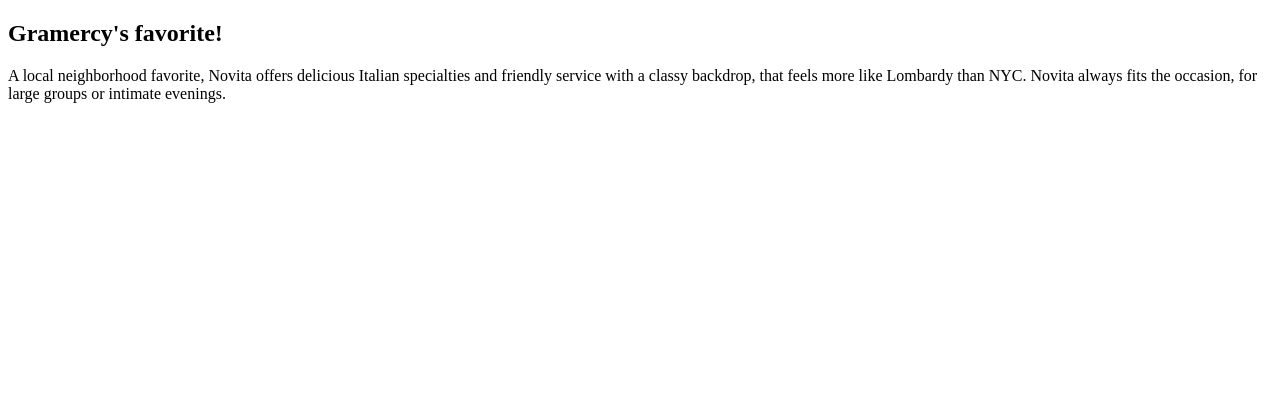
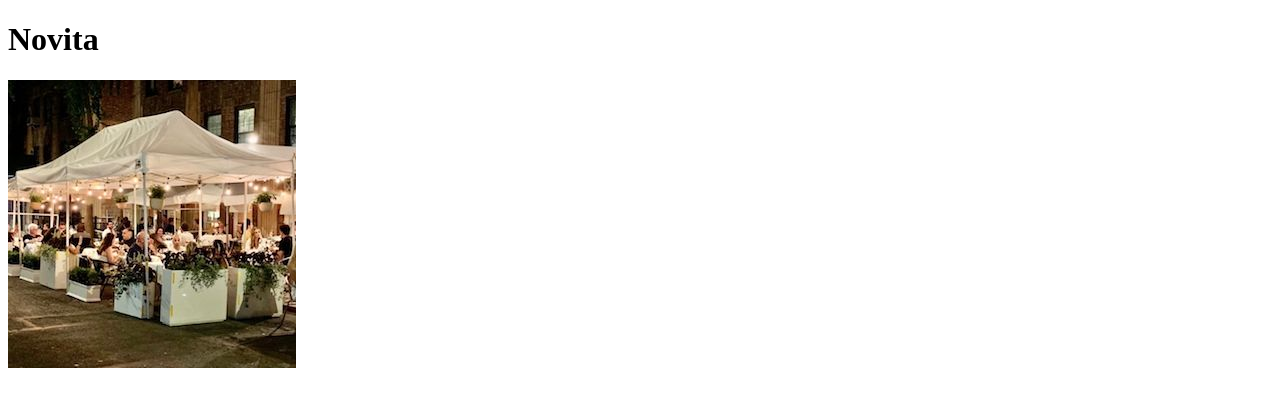
Before and after one commit to MissLiner/restaurant-page, a plain HTML site: page index.html in a window 1280 px wide. Drawn offline with Linux system fonts and the light colour scheme.

```diff
--- a/index.html
+++ b/index.html
@@ -11,12 +11,12 @@
 
   <body>
       <div id="content">
-        <h2>Gramercy's favorite!</h2>
+        <!-- <h2>Gramercy's favorite!</h2> -->
         <!-- <img src="novita_outdoors.jpeg" id="main-img"> -->
-        <p>A local neighborhood favorite, Novita offers delicious Italian specialties and
+        <!-- <p>A local neighborhood favorite, Novita offers delicious Italian specialties and
             friendly service with a classy backdrop, that feels more like Lombardy than NYC.
             Novita always fits the occasion, for large groups or intimate evenings.
-        </p>
+        </p> -->
       </div>
 
   </body>
--- a/main.js
+++ b/main.js
@@ -13,20 +13,96 @@
 /*!**********************!*\
   !*** ./src/index.js ***!
   \**********************/
+/***/ ((__unused_webpack_module, __webpack_exports__, __webpack_require__) => {
+
+"use strict";
+eval("__webpack_require__.r(__webpack_exports__);\n/* harmony import */ var _init_page_load_js__WEBPACK_IMPORTED_MODULE_0__ = __webpack_require__(/*! ./init-page-load.js */ \"./src/init-page-load.js\");\n/* harmony import */ var _init_page_load_js__WEBPACK_IMPORTED_MODULE_0___default = /*#__PURE__*/__webpack_require__.n(_init_page_load_js__WEBPACK_IMPORTED_MODULE_0__);\n\n_init_page_load_js__WEBPACK_IMPORTED_MODULE_0__;\n\n//# sourceURL=webpack://restaurant-page/./src/index.js?");
+
+/***/ }),
+
+/***/ "./src/init-page-load.js":
+/*!*******************************!*\
+  !*** ./src/init-page-load.js ***!
+  \*******************************/
 /***/ (() => {
 
-eval("console.log('Here we go!');\n\n//# sourceURL=webpack://restaurant-page/./src/index.js?");
+eval("let contentDiv = document.getElementById('content')\n\nlet title = document.createElement('h1');\ntitle.textContent = 'Novita';\ncontentDiv.appendChild(title);\n\nlet mainImg = document.createElement('img');\nmainImg.src = 'novita_outdoors.jpeg';\ncontentDiv.appendChild(mainImg);\n\n//# sourceURL=webpack://restaurant-page/./src/init-page-load.js?");
 
 /***/ })
 
 /******/ 	});
 /************************************************************************/
+/******/ 	// The module cache
+/******/ 	var __webpack_module_cache__ = {};
+/******/
+/******/ 	// The require function
+/******/ 	function __webpack_require__(moduleId) {
+/******/ 		// Check if module is in cache
+/******/ 		var cachedModule = __webpack_module_cache__[moduleId];
+/******/ 		if (cachedModule !== undefined) {
+/******/ 			return cachedModule.exports;
+/******/ 		}
+/******/ 		// Create a new module (and put it into the cache)
+/******/ 		var module = __webpack_module_cache__[moduleId] = {
+/******/ 			// no module.id needed
+/******/ 			// no module.loaded needed
+/******/ 			exports: {}
+/******/ 		};
+/******/
+/******/ 		// Execute the module function
+/******/ 		__webpack_modules__[moduleId](module, module.exports, __webpack_require__);
+/******/
+/******/ 		// Return the exports of the module
+/******/ 		return module.exports;
+/******/ 	}
+/******/
+/************************************************************************/
+/******/ 	/* webpack/runtime/compat get default export */
+/******/ 	(() => {
+/******/ 		// getDefaultExport function for compatibility with non-harmony modules
+/******/ 		__webpack_require__.n = (module) => {
+/******/ 			var getter = module && module.__esModule ?
+/******/ 				() => (module['default']) :
+/******/ 				() => (module);
+/******/ 			__webpack_require__.d(getter, { a: getter });
+/******/ 			return getter;
+/******/ 		};
+/******/ 	})();
+/******/
+/******/ 	/* webpack/runtime/define property getters */
+/******/ 	(() => {
+/******/ 		// define getter functions for harmony exports
+/******/ 		__webpack_require__.d = (exports, definition) => {
+/******/ 			for(var key in definition) {
+/******/ 				if(__webpack_require__.o(definition, key) && !__webpack_require__.o(exports, key)) {
+/******/ 					Object.defineProperty(exports, key, { enumerable: true, get: definition[key] });
+/******/ 				}
+/******/ 			}
+/******/ 		};
+/******/ 	})();
+/******/
+/******/ 	/* webpack/runtime/hasOwnProperty shorthand */
+/******/ 	(() => {
+/******/ 		__webpack_require__.o = (obj, prop) => (Object.prototype.hasOwnProperty.call(obj, prop))
+/******/ 	})();
+/******/
+/******/ 	/* webpack/runtime/make namespace object */
+/******/ 	(() => {
+/******/ 		// define __esModule on exports
+/******/ 		__webpack_require__.r = (exports) => {
+/******/ 			if(typeof Symbol !== 'undefined' && Symbol.toStringTag) {
+/******/ 				Object.defineProperty(exports, Symbol.toStringTag, { value: 'Module' });
+/******/ 			}
+/******/ 			Object.defineProperty(exports, '__esModule', { value: true });
+/******/ 		};
+/******/ 	})();
+/******/
+/************************************************************************/
 /******/
 /******/ 	// startup
 /******/ 	// Load entry module and return exports
 /******/ 	// This entry module can't be inlined because the eval devtool is used.
-/******/ 	var __webpack_exports__ = {};
-/******/ 	__webpack_modules__["./src/index.js"]();
+/******/ 	var __webpack_exports__ = __webpack_require__("./src/index.js");
 /******/
 /******/ })()
 ;
```
